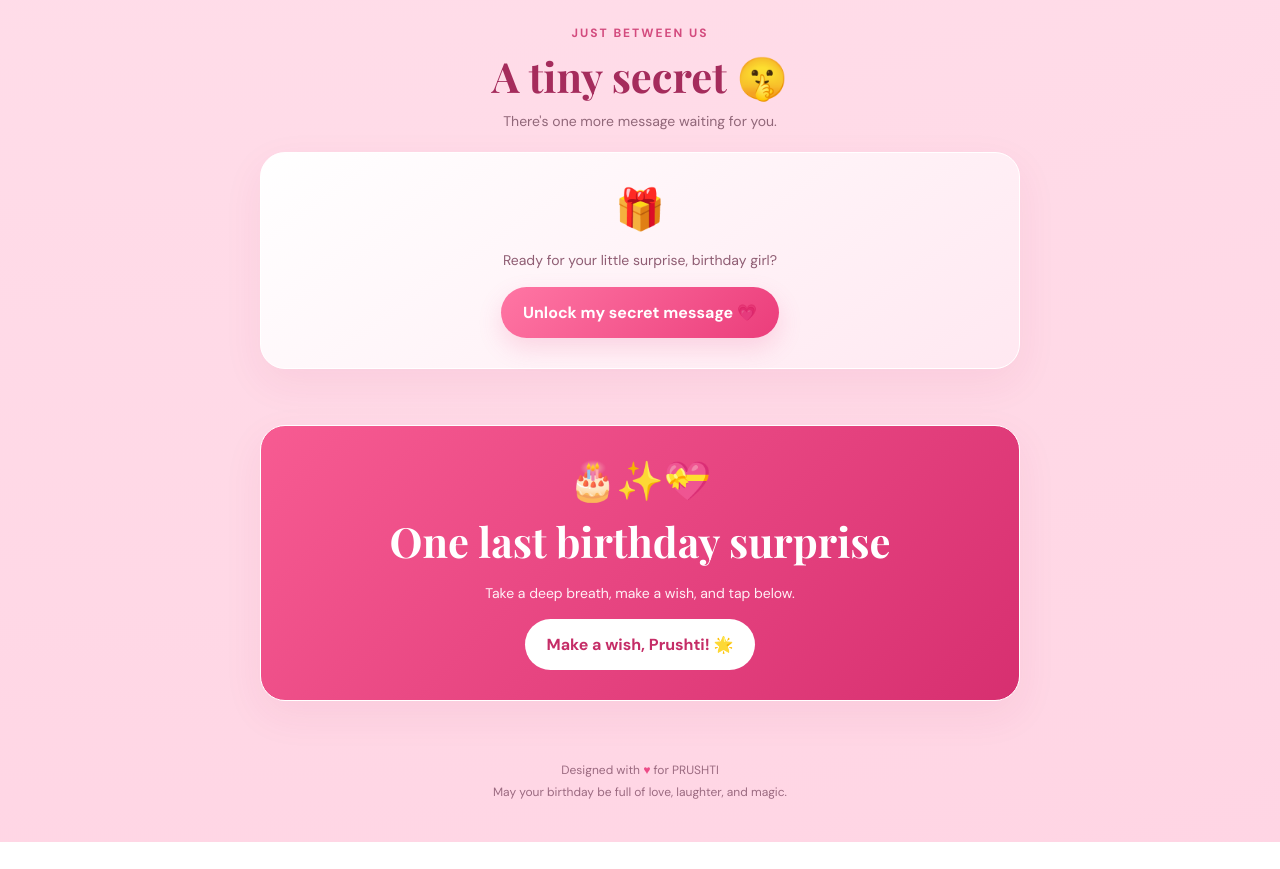
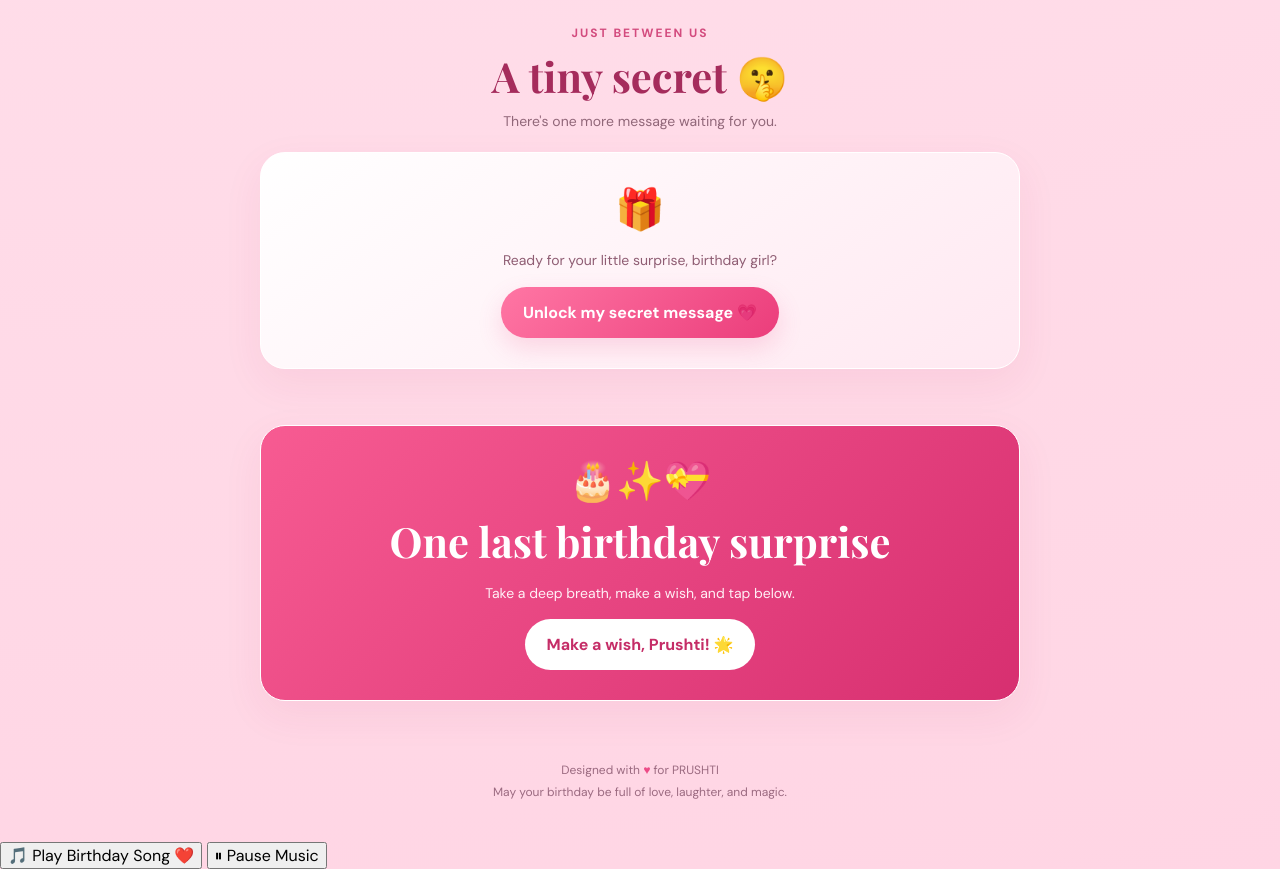
Before and after one commit to mnakul1912-hub/prushti-birthday., a plain HTML site: page index.html in a window 1280 px wide. Shown: the part 3041-3910 px from the top of the page. Before the commit the page ends 3883 px from the top, so only its background shows below. Drawn offline with nearby package versions, Linux system fonts and the light colour scheme.

Commit message:
Add birthday music with play and pause buttons
Added audio controls for playing and pausing a birthday song.

```diff
--- a/index.html
+++ b/index.html
@@ -243,5 +243,18 @@ Happy Birthday once again, my princess. May your wishes come true, one by one.
     });
     function showToast(msg){const t=document.getElementById('toast');t.textContent=msg;t.classList.add('show');setTimeout(()=>t.classList.remove('show'),3600);}
   </script>
+
+<audio id="birthdayMusic" loop>
+  <source src="birthday.mp3" type="audio/mpeg">
+</audio>
+
+<button onclick="document.getElementById('birthdayMusic').play()">
+  🎵 Play Birthday Song ❤️
+</button>
+
+<button onclick="document.getElementById('birthdayMusic').pause()">
+  ⏸ Pause Music
+</button>
+
 </body>
 </html>
```
